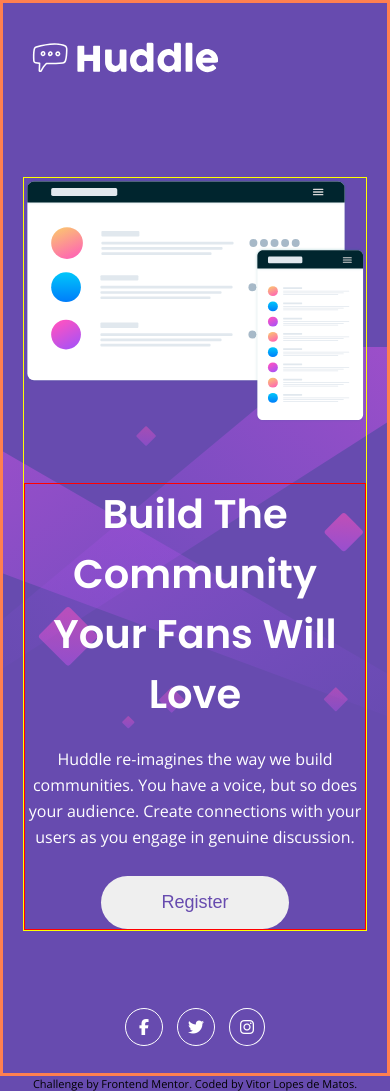
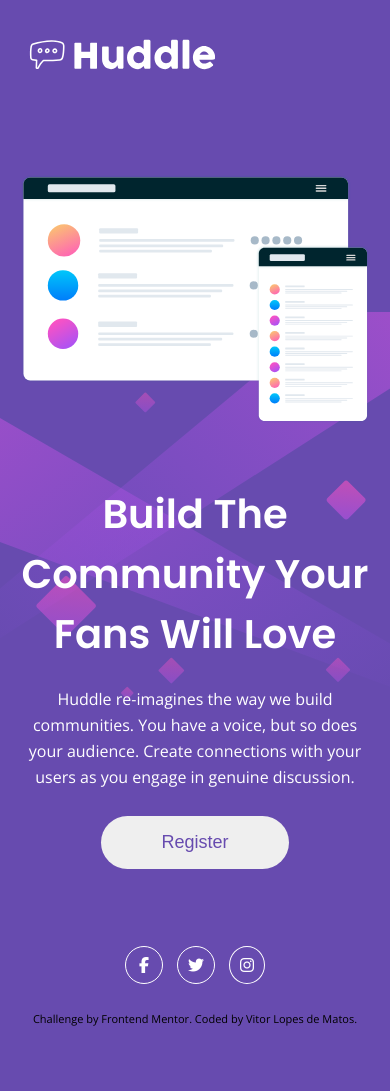
Before and after one commit to vitorlopes523/huddle-landing-page-with-single-introductory-section-master, a plain HTML site: page index.html in a window 390 px wide. After the commit the page ends 1026 px from the top, so only its background shows below. Drawn offline with nearby package versions, Linux system fonts and the light colour scheme.

Commit message:
editei o style.css

```diff
--- a/src/css/style.css
+++ b/src/css/style.css
@@ -95,15 +95,9 @@
 
 
 @media (max-width:1242px) {
-  /* body {
-    border: 5px solid black;
-    display: block;
-    width: 100vw;
-  } */
   .main {
     background: url('../images/bg-mobile.svg') center center no-repeat;
     background-size: contain;
-    border: 3px solid coral;
     display: flex;
     flex-direction: column;
   }
@@ -118,7 +112,6 @@
     flex-direction: column;
     justify-content: center;
     margin: 0 20px;
-    border: 1px solid yellow;
   }
 
   .main .container-principal img {
@@ -129,7 +122,6 @@
 
   .main .container-principal .container-text {
     width: 100%;
-    border: 1px solid red;
     text-align: center;
     margin: 0 auto;
   }
```
